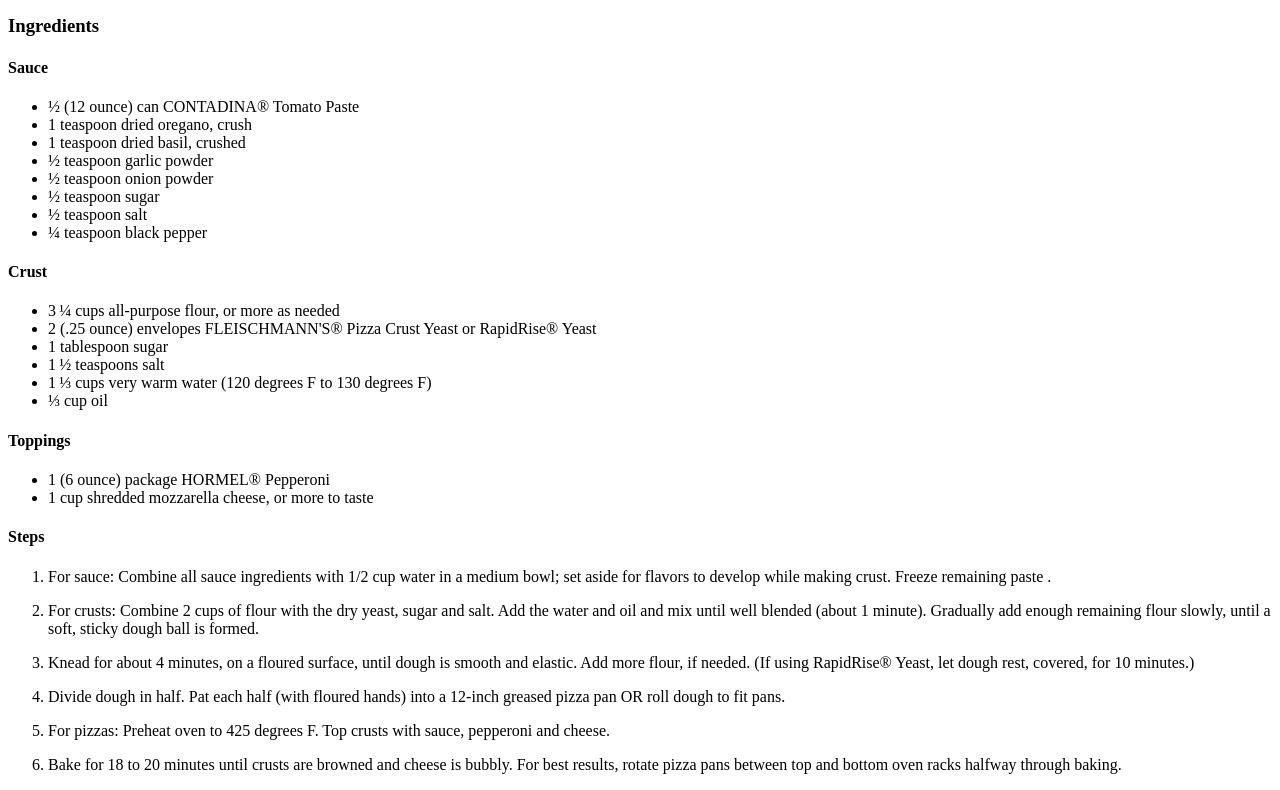
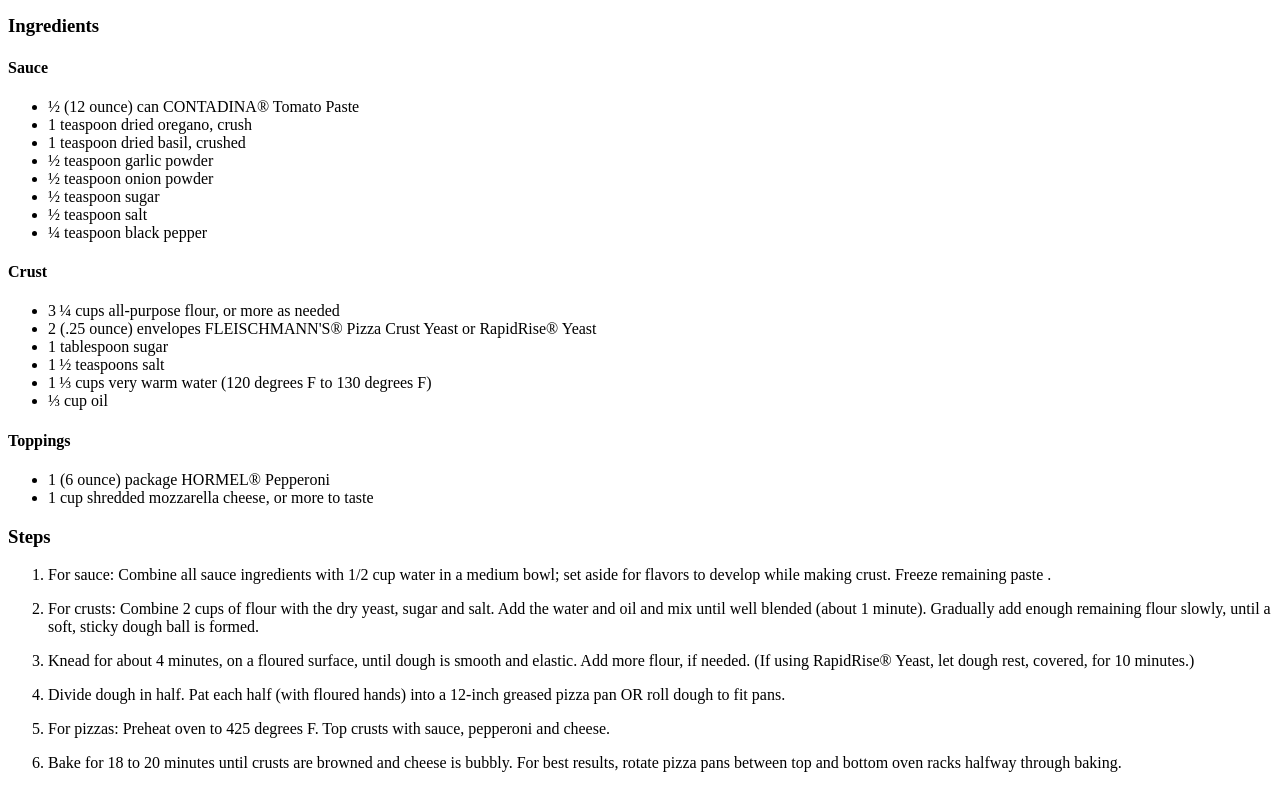
Before and after one commit to adrien-dimitri/odin-recipes, a plain HTML site: page recipes/pizza.html in a window 1280 px wide. Shown: the part 472-1262 px from the top of the page. Drawn offline with Linux system fonts and the light colour scheme.

Commit message:
Added changes to index

```diff
--- a/recipes/pizza.html
+++ b/recipes/pizza.html
@@ -48,7 +48,7 @@
             <li>1 cup shredded mozzarella cheese, or more to taste </li>
         </ul>
 
-        <h4>Steps</h4>
+        <h3>Steps</h3>
         <ol><li>
 
                 <p>For sauce: Combine all sauce ingredients with 1/2
```
